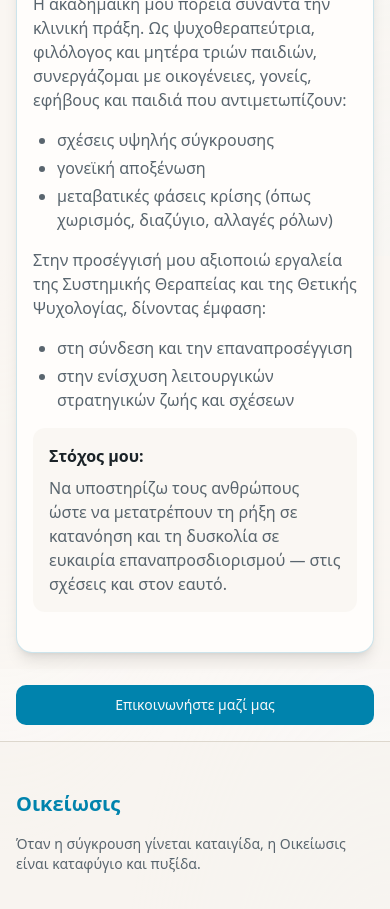
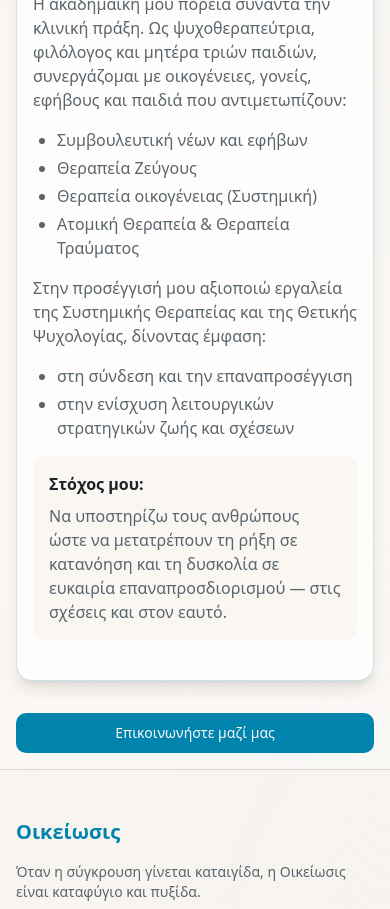
Before and after one commit to sebamatz/oikiosis, a Next.js app: page /about in a window 390 px wide. Shown: the part 7340-8249 px from the top of the page. Built offline with nearby package versions, Linux system fonts and the light colour scheme.

Commit message:
make chat textfield bigger and move the button on mobile at an appropriate position above the sos button

```diff
--- a/app/about/page.tsx
+++ b/app/about/page.tsx
@@ -447,12 +447,10 @@ export default function AboutPage() {
                       που αντιμετωπίζουν:
                     </p>
                     <ul className="ml-6 list-disc space-y-1 text-muted-foreground">
-                      <li>σχέσεις υψηλής σύγκρουσης</li>
-                      <li>γονεϊκή αποξένωση</li>
-                      <li>
-                        μεταβατικές φάσεις κρίσης (όπως χωρισμός, διαζύγιο,
-                        αλλαγές ρόλων)
-                      </li>
+                      <li>Συμβουλευτική νέων και εφήβων</li>
+                      <li>Θεραπεία Ζεύγους</li>
+                      <li>Θεραπεία οικογένειας (Συστημική)</li>
+                      <li>Ατομική Θεραπεία & Θεραπεία Τραύματος</li>
                     </ul>
                     <p className="text-muted-foreground">
                       Στην προσέγγισή μου αξιοποιώ εργαλεία της Συστημικής
--- a/app/admin/dashboard.tsx
+++ b/app/admin/dashboard.tsx
@@ -64,9 +64,9 @@ export default function AdminDashboard() {
   };
 
   return (
-    // ADJUSTED: Added pt-20 (mobile header height) and md:pt-28 (desktop header height)
-    // to prevent the header from hiding the content.
-    <div className="flex h-screen pt-20 md:pt-28 bg-white font-sans overflow-hidden">
+    // ADJUSTED: Replaced h-screen and padding with calc(100dvh - 65px)
+    // to account perfectly for the fixed global header without pushing the input off-screen.
+    <div className="flex h-[calc(100dvh-65px)] bg-white font-sans overflow-hidden">
       {/* LEFT SIDEBAR (INBOX)
         Mobile: Hidden if a chat is selected. Full width otherwise.
         Desktop: Always visible, fixed width of 380px.
@@ -225,14 +225,15 @@ export default function AdminDashboard() {
               onSubmit={handleReply}
               className="p-4 bg-white border-t border-gray-100"
             >
-              <div className="flex items-end gap-2 max-w-4xl mx-auto">
-                <div className="flex-1 bg-gray-100 rounded-3xl overflow-hidden focus-within:ring-2 focus-within:ring-blue-500/50 focus-within:bg-white border border-transparent focus-within:border-blue-500 transition-all">
+              {/* FIXED: items-start aligns the button to the top on mobile, md:items-end aligns it to the bottom on desktop */}
+              <div className="flex items-start md:items-end gap-2 max-w-4xl mx-auto">
+                <div className="flex-1 bg-gray-100 rounded-2xl overflow-hidden focus-within:ring-2 focus-within:ring-blue-500/50 focus-within:bg-white border border-transparent focus-within:border-blue-500 transition-all">
                   <textarea
                     value={replyText}
                     onChange={(e) => setReplyText(e.target.value)}
-                    placeholder="Message..."
-                    rows={1}
-                    className="w-full max-h-32 px-4 py-3 bg-transparent text-gray-900 focus:outline-none resize-none"
+                    placeholder="Γράψε την απάντησή σου..."
+                    rows={4}
+                    className="w-full max-h-64 px-4 py-3 bg-transparent text-gray-900 text-base md:text-lg focus:outline-none resize-none"
                     onKeyDown={(e) => {
                       if (e.key === "Enter" && !e.shiftKey) {
                         e.preventDefault();
@@ -244,7 +245,7 @@ export default function AdminDashboard() {
                 <button
                   type="submit"
                   disabled={!replyText.trim()}
-                  className="p-3 bg-blue-600 text-white rounded-full hover:bg-blue-700 disabled:opacity-50 disabled:bg-gray-200 disabled:text-gray-400 transition-all shrink-0 shadow-sm"
+                  className="p-3 mb-1 mt-1 md:mt-0 bg-blue-600 text-white rounded-full hover:bg-blue-700 disabled:opacity-50 disabled:bg-gray-200 disabled:text-gray-400 transition-all shrink-0 shadow-sm"
                 >
                   <Send className="w-5 h-5 ml-0.5" />
                 </button>
```
